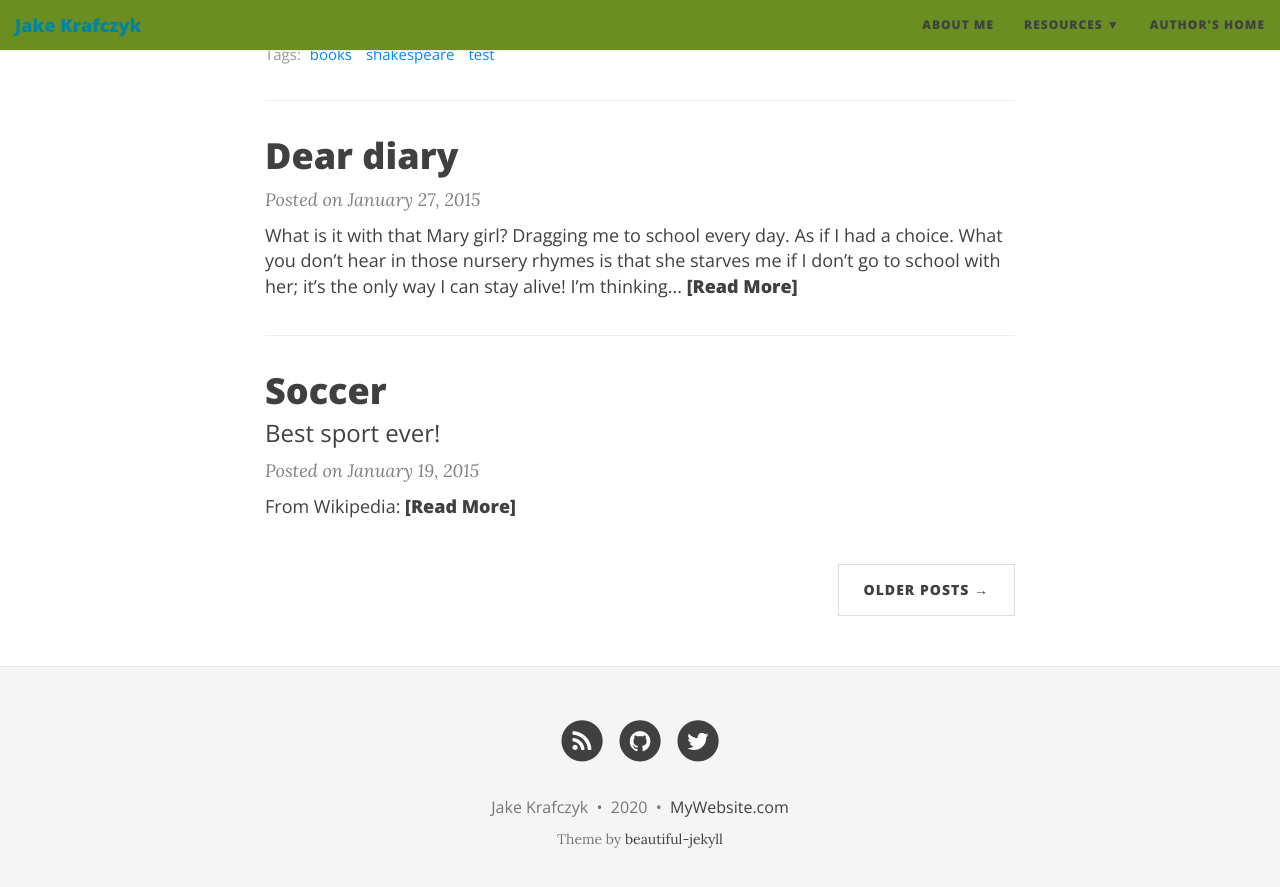
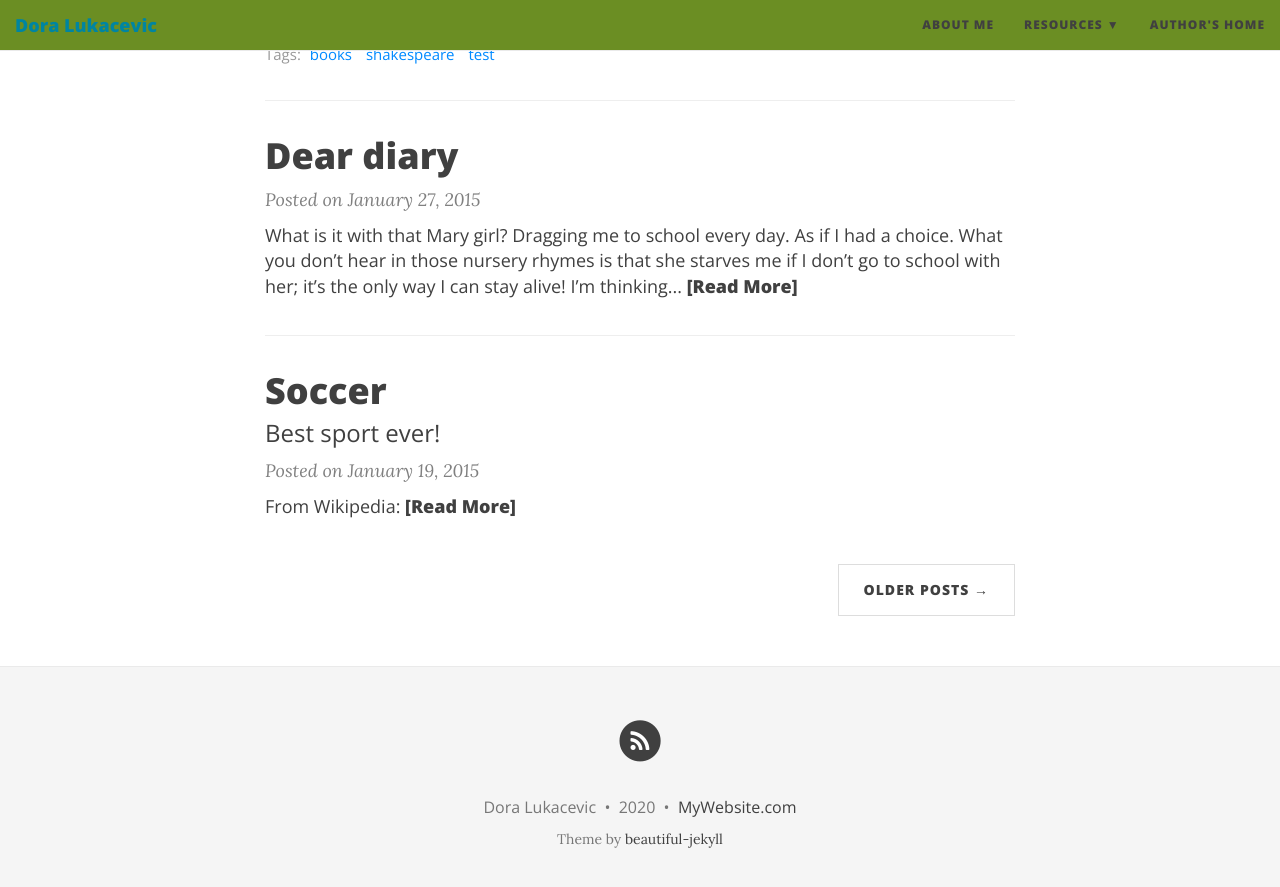
Before and after one commit to dlukacevic/dlukacevic.github.io, a Jekyll site: the page built from index.html, in a window 1280 px wide and 900 px high, scrolled down 1134 px. Shown: the top 887 px of the window. Built offline with Jekyll 4.4.1, drawn with Linux system fonts in a browser that asks for light colours; nearby versions of some CDN libraries; the list of posts is cut into pages by our own code; some of the changed lines change nothing that is shown.

Commit message:
Update _config.yml

```diff
--- a/_config.yml
+++ b/_config.yml
@@ -1,10 +1,10 @@
 # --- General options --- #
 
 # Name of website
-title: Jake Krafczyk
+title: Dora Lukacevic
 
 # Short description of your site
-description: A collection of my projects
+description: Music Educator
 
 # --- Local development options ---
 # If your website is hosted locally rather than on GitHub, then you need to uncomment the next two parameters to set the url and baseurl
@@ -20,11 +20,12 @@ description: A collection of my projects
 
 # List of links in the navigation bar
 navbar-links:
+  # resume on the about me page
   About Me: "aboutme"
   Resources:
-    - Beautiful Jekyll: "http://deanattali.com/beautiful-jekyll/"
-    - Learn markdown: "http://www.markdowntutorial.com/"
-  Author's home: "http://deanattali.com"
+    - Lesson Plans: ""
+    - Class Materials: ""
+  Author's home: ""
 
 # Image to show in the navigation bar - image must be a square (width = height)
 # Remove this parameter if you don't want an image in the navbar
@@ -60,7 +61,7 @@ footer-link-col: "#404040"
 # Change all these values or delete the ones you don't want.
 # Important: you must keep the "name" parameter, everything else you can remove
 author:
-  name: Jake Krafczyk
+  name: Dora Lukacevic
 
 # Select your active Social Network Links.
 # Uncomment the links you want to show in the footer and add your information to each link.
@@ -70,8 +71,8 @@ social-network-links:
   rss: true
 #  email:
 #  facebook: deanattali
-  github: https://github.com/jakekrafczyk
-  twitter: https://twitter.com/krafczykj
+#  github: https://github.com/jakekrafczyk
+#  twitter:
 #  reddit: yourname
 #  linkedin: daattali
 #  xing: yourname
```
